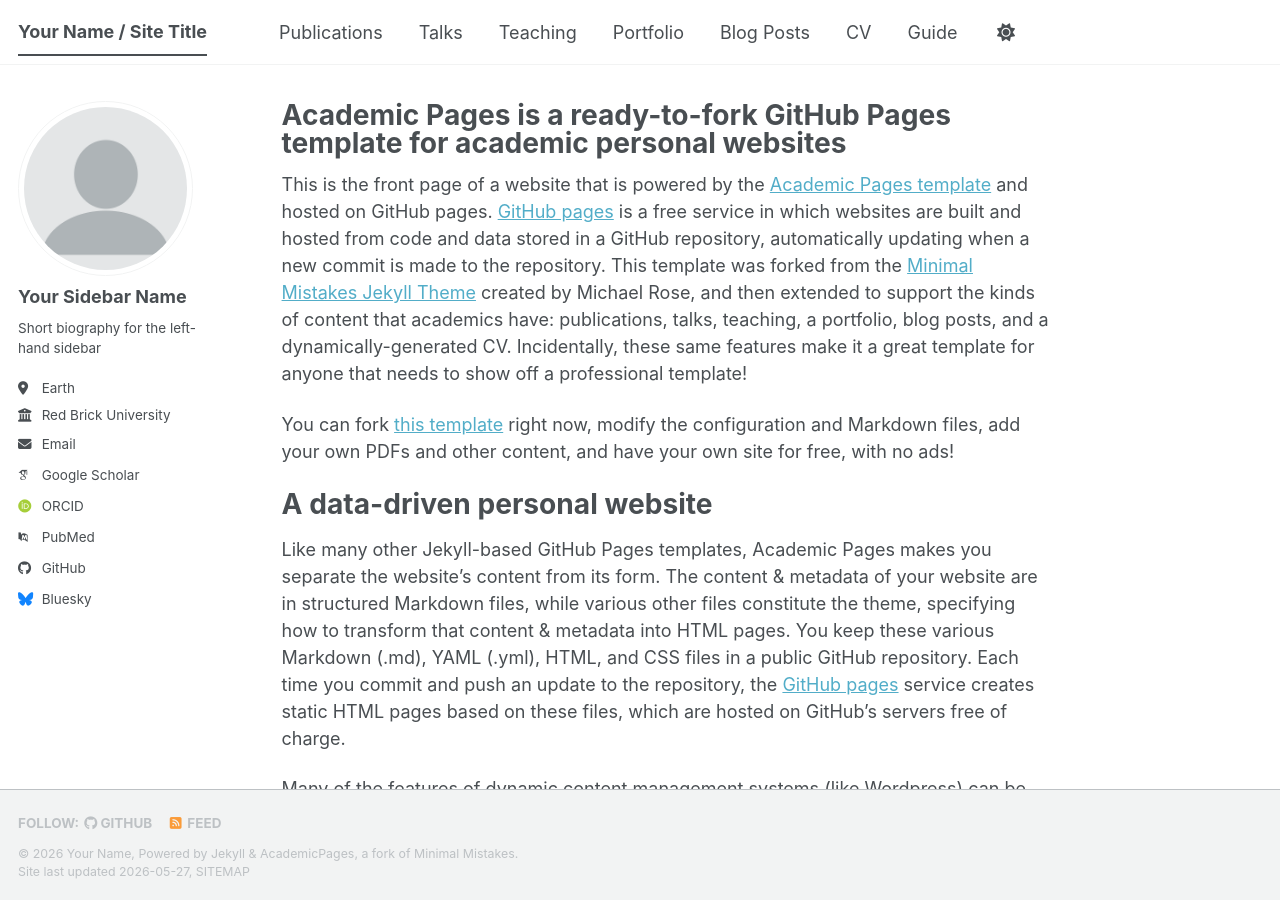
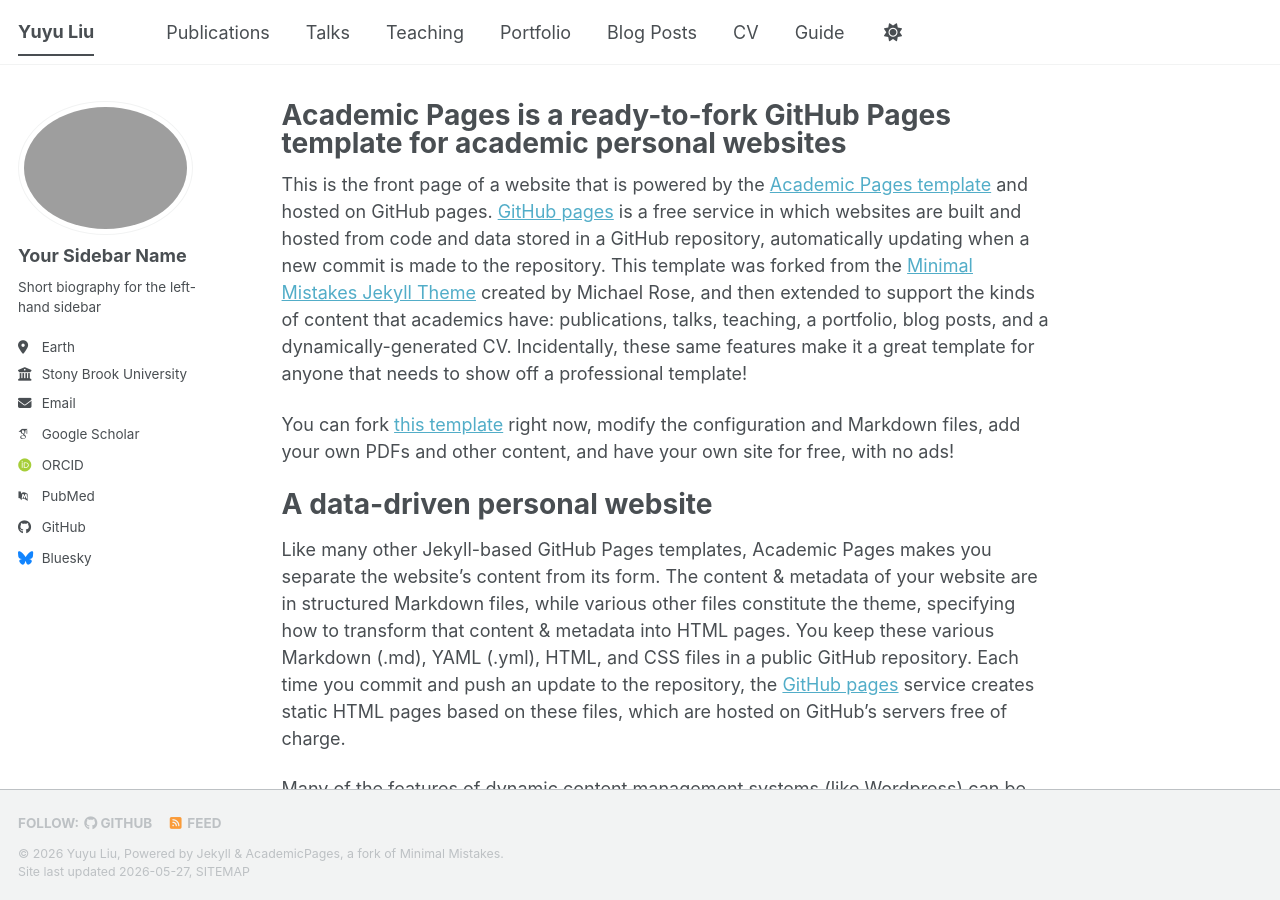
Before and after one commit to yuyuliu11037/yuyuliu11037.github.io, a Jekyll site: the page built from _pages/about.md, in a window 1280 px wide and 900 px high. Built offline with Jekyll 4.4.1, drawn with Linux system fonts in a browser that asks for light colours; some web fonts are replaced; a script bundle is joined from its source files by our own code; library files that are not in the unit come from our copies.

Commit message:
update
Co-authored-by: Copilot <copilot@github.com>

```diff
--- a/_config.yml
+++ b/_config.yml
@@ -9,33 +9,33 @@
 # Basic Site Settings
 locale                   : "en-US"
 site_theme               : "default" # The available themes options are "default", "air", "sunrise", "mint", "dirt" and "contrast"
-title                    : "Your Name / Site Title"
+title                    : "Yuyu Liu"
 title_separator          : "-"
-name                     : &name "Your Name"
-description              : &description "Your Name's academic portfolio"   # Update this with a general description of your site, this is the default if not overridden by a page
-url                      : https://academicpages.github.io # The base hostname & protocol for your site e.g. "https://[your GitHub username].github.io",
+name                     : &name "Yuyu Liu"
+description              : &description "Yuyu Liu's academic portfolio"   # Update this with a general description of your site, this is the default if not overridden by a page
+url                      : https://yuyuliu.github.io # The base hostname & protocol for your site e.g. "https://[your GitHub username].github.io",
                                                            # or if you already have some other page hosted on Github then use "https://[your GitHub username].github.io/[Your Repo Name]"
 baseurl                  : "" # the subpath of your site, e.g. "/blog"
-repository               : "academicpages/academicpages.github.io"
+repository               : "yuyuliu11037/yuyuliu.github.io"
 
 # Site Author - The following control what appear as part of the author content on the side bar.
 #               If a field is blank the icon and link will not appear, otherwise it will be shown.
 #               Additional customization can be done by editing /_includes/author-profile.html
 author:
   # Biographic information
-  avatar           : "profile.png"
+  avatar           : "linkedin.png"
   name             : "Your Sidebar Name"
   pronouns         : # example: "she/her"
   bio              : "Short biography for the left-hand sidebar"
   location         : "Earth"
-  employer         : "Red Brick University"
+  employer         : "Stony Brook University"
   uri              : # URL
-  email            : "none@example.org"
+  email            : "yuyuliu@cs.stonybrook.edu"
 
   # Academic websites
   academia         : # URL
   arxiv            : # URL - Update with the correct link to your profile
-  googlescholar    : "https://scholar.google.com/citations?user=PS_CX0AAAAAJ"
+  googlescholar    : "https://scholar.google.com/citations?user=cuL8QqUAAAAJ"
   inspire-hep      : # URL
   impactstory      : # URL
   orcid            : "https://orcid.org/yourorcidurl"
@@ -51,7 +51,7 @@ author:
   bitbucket        : # Username - Update with your username on the site
   codepen          : # Username
   dribbble         : # Username
-  github           : "academicpages"
+  github           : "https://github.com/yuyuliu11037"
   kaggle           : # Username
   stackoverflow    : # User number or user number and name (i.e., use "1" or "1/jeff-atwood")
 
```
Also changed, not shown: 1 other file.
